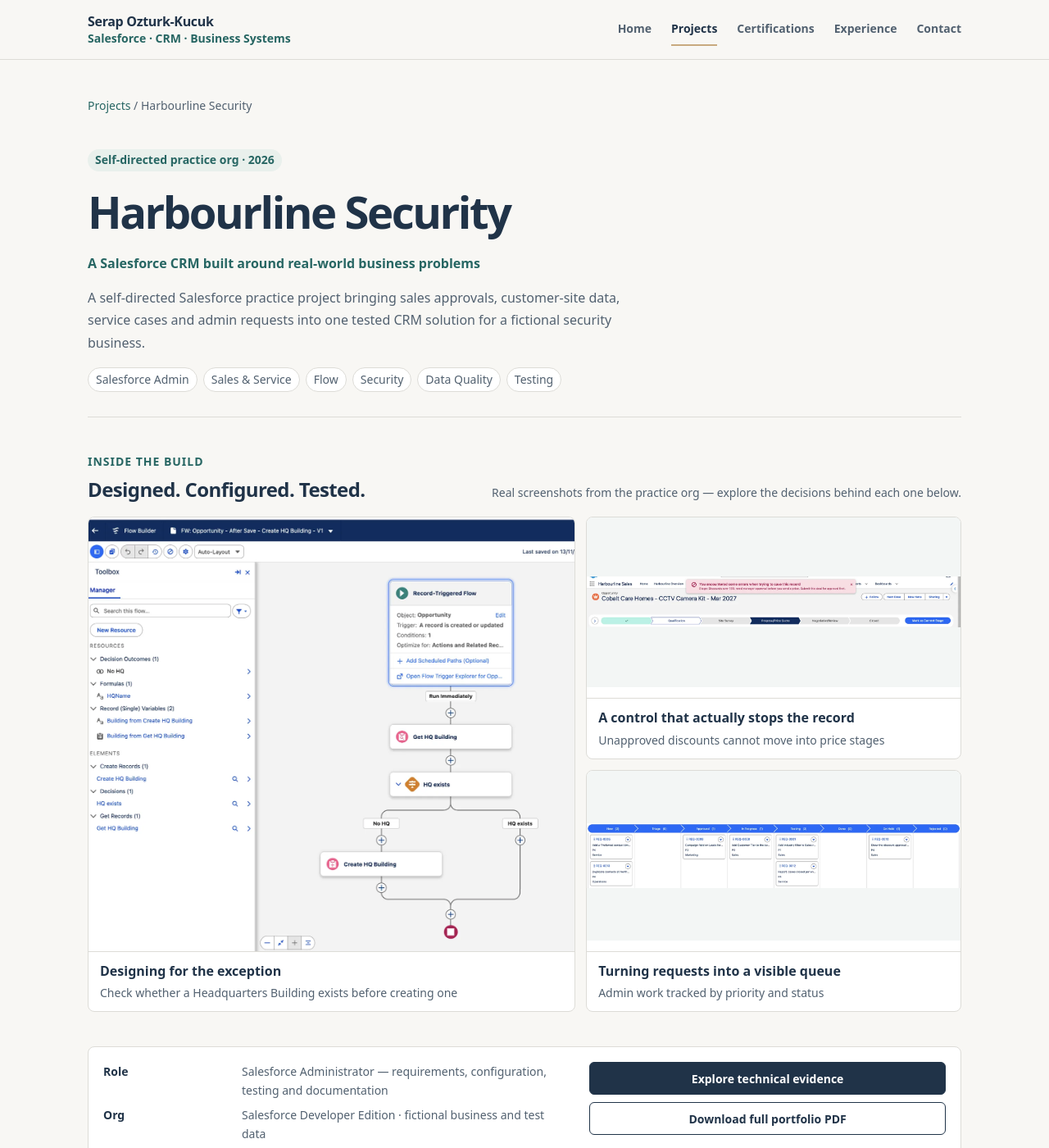
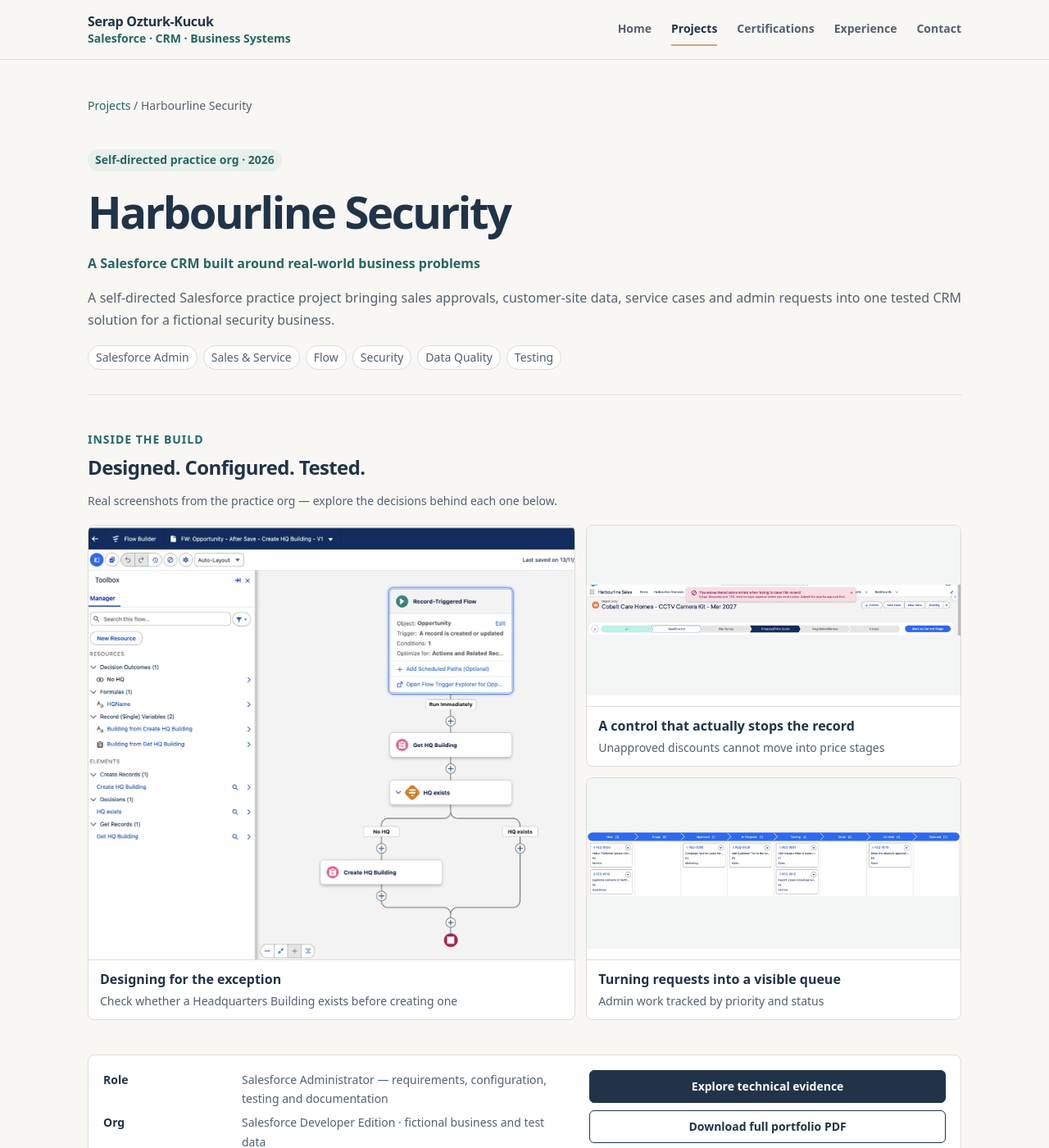
Before and after one commit to serapozturkkucuk/serapozturkkucuk.github.io, a Jekyll site: the page built from _projects/harbourline.md, in a window 1280 px wide and 1400 px high. Shown: the whole window at 82% size. Built offline with Jekyll 4.4.1, drawn with Linux system fonts in a browser that asks for light colours.

Commit message:
Make paragraph content follow shared page widths across all templates
* Align full-width prose across all pages without restricting text to 75 characters

* Test text block edges and justified copy against local full-width sections on all pages

```diff
--- a/assets/css/style.css
+++ b/assets/css/style.css
@@ -67,30 +67,40 @@ main.wrap {min-height:65vh;display:flex;flex-direction:column;align-items:stretc
 .page-head {display:grid;width:100%;gap:16px;padding:0 0 30px;border-bottom:1px solid var(--line)}
 /* Full-width structural blocks; only prose uses a reading measure */
 main.wrap > :is(header,section,article,div,p.crumb) {width:100%;min-width:0}
-main.wrap p {max-width:75ch;text-align:left}
+main.wrap p {width:100%;max-width:none;text-align:left;text-wrap:pretty}
 main.wrap p.crumb {max-width:none;width:100%}
 main.wrap :is(.page-head,.project-showcase,.project-gallery,.case-grid,.case,.stats,.showcase-gallery,.solution-list,.test-grid,.experience-value,.experience-project,.experience-skills,.experience-detail-row,.contact-list,.badges,.home-skill-grid,.jobs) {width:100%;max-width:none}
+/* Prose boxes share their section edges. On wide screens, justify long-form
+   paragraphs for a clean right edge; never justify compact card descriptions. */
+main.wrap :is(.page-head > p, .experience-story > p, .case > p, .project-intro-followup, .home-end-links > p) {width:100%;max-width:none}
+@media(min-width:901px){
+  main.wrap :is(.page-head > p, .experience-story > p, .case > p, .project-intro-followup) {
+    text-align:justify;
+    text-align-last:left;
+    hyphens:auto;
+  }
+}
 .page-head .subtitle {color:var(--teal-ink);font-size:var(--fs-body);font-weight:700}
-.lede {max-width:75ch;color:var(--ink-soft);font-size:var(--fs-body);line-height:1.7;font-weight:500}
+.lede {width:100%;max-width:none;color:var(--ink-soft);font-size:var(--fs-body);line-height:1.7;font-weight:500}
 .block {display:grid;width:100%;gap:18px;min-width:0}
 .block-head {display:flex;flex-wrap:wrap;align-items:baseline;justify-content:space-between;gap:10px 22px;padding-bottom:12px;border-bottom:1px solid var(--line)}
 .see-all {font-size:var(--fs-small);font-weight:700;text-decoration:none}
 .split {display:grid;grid-template-columns:repeat(2,minmax(0,1fr));gap:32px}
 .split > div {display:grid;align-content:start;gap:13px;min-width:0}
-.prose {max-width:75ch}
+.prose {width:100%;max-width:none}
 .card,.contact-cta {border:1px solid var(--line);border-radius:var(--radius);background:var(--surface)}
 .contact-cta {display:grid;align-content:start;gap:13px;padding:20px}
 .contact-cta .btn {justify-self:start}
 .notice {padding:18px}
 .note-strong {color:var(--teal-ink);font-weight:700}
-.project-intro-followup {max-width:74ch;color:var(--ink-soft);line-height:1.7}
+.project-intro-followup {width:100%;max-width:none;color:var(--ink-soft);line-height:1.7}
 
 /* Homepage */
 .hero {position:relative;display:grid;gap:28px;border-bottom:1px solid var(--line);padding:22px 0 38px}
 .home-hero {grid-template-columns:minmax(0,1.12fr) minmax(0,.88fr);align-items:center;gap:clamp(22px,4vw,48px)}
 .hero-copy {min-width:0;display:grid;justify-items:start;align-content:center;gap:17px}
 .hero-copy h1 {max-width:15ch}
-.hero-copy .lede {max-width:65ch;line-height:1.6}
+.hero-copy .lede {width:100%;max-width:none;line-height:1.6}
 .home-location {font-size:var(--fs-small)}
 .hero-copy .actions {margin-top:6px}
 .hero-proof {align-self:stretch;display:grid;grid-template-rows:auto minmax(0,1fr) auto;min-width:0;overflow:hidden;border:1px solid var(--line);border-radius:var(--radius);background:var(--surface);color:var(--ink);text-decoration:none}
@@ -185,7 +195,7 @@ main.wrap :is(.page-head,.project-showcase,.project-gallery,.case-grid,.case,.st
 .project-showcase {display:grid;gap:18px;min-width:0}
 .showcase-heading {display:flex;flex-wrap:wrap;align-items:end;justify-content:space-between;gap:14px 24px}
 .showcase-heading > div {display:grid;gap:8px}
-.showcase-heading > p {max-width:38ch;color:var(--ink-soft);font-size:var(--fs-small)}
+.showcase-heading > p {color:var(--ink-soft);font-size:var(--fs-small)}
 .showcase-gallery {display:grid;grid-template-columns:minmax(0,1.3fr) minmax(0,1fr);grid-template-rows:repeat(2,minmax(0,1fr));gap:13px}
 .showcase-shot {display:grid;grid-template-rows:minmax(0,1fr) auto;min-width:0;overflow:hidden;border:1px solid var(--line);border-radius:var(--radius);background:var(--surface);color:var(--ink);text-decoration:none}
 .showcase-shot:hover {color:var(--ink);border-color:var(--teal)}
```
Also changed, not shown: .github/workflows/ui-template-audit.yml.
